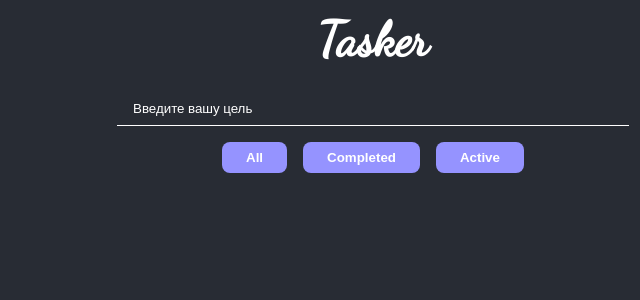
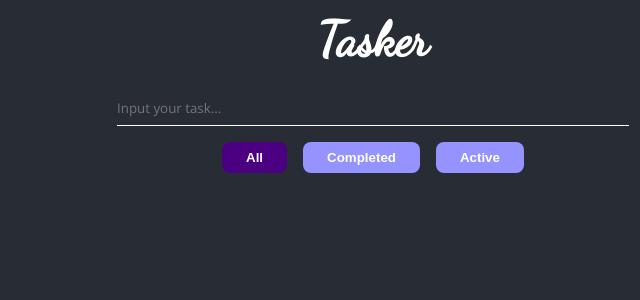
Before and after one commit to NikitaDen/tasker, a React (Create React App) app: page / in a window 1280 px wide. Shown: the top 300 px of the page, without its empty margins (267-907 px from the left). Built offline with nearby package versions, Linux system fonts and the light colour scheme.

Commit message:
styles fix

```diff
--- a/src/App.jsx
+++ b/src/App.jsx
@@ -11,7 +11,6 @@ import reducer, {
     toggleSubTodoAC,
     toggleTodoAC
 } from "./reducer";
-
 
 
 const App = () => {
@@ -31,29 +30,52 @@ const App = () => {
     };
 
     return (
-        <Context.Provider value={{dispatch, filterAC, addSubTodoAC, deleteTodoAC, toggleTodoAC, editSubTodoAC, toggleSubTodoAC, deleteSubTodoAC}}>
+        <Context.Provider value={{
+            dispatch,
+            filterAC,
+            addSubTodoAC,
+            deleteTodoAC,
+            toggleTodoAC,
+            editSubTodoAC,
+            toggleSubTodoAC,
+            deleteSubTodoAC
+        }}>
             <div className="App">
                 <h3>Tasker</h3>
                 <input className='main-input'
                        type="text"
-                       placeholder='Введите вашу цель'
+                       placeholder='Input your task...'
                        value={todoTitle}
                        onChange={event => setTodoTitle(event.target.value)}
                        autoFocus={true}
                        onKeyPress={addTodo}
                 />
                 <div>
-                    <button className='button button--filter' onClick={() => dispatch(filterAC('All'))}>All</button>
-                    <button className='button button--filter' onClick={() => dispatch(filterAC('Completed'))}>Completed</button>
-                    <button className='button button--filter' onClick={() => dispatch(filterAC('Active'))}>Active</button>
+                    <button className={`button button--filter ${state.filter === 'All' && 'active'}`}
+                            onClick={() => dispatch(filterAC('All'))}>All
+                    </button>
+                    <button className={`button button--filter ${state.filter === 'Completed' && 'active'}`}
+                            onClick={() => dispatch(filterAC('Completed'))}>Completed
+                    </button>
+                    <button className={`button button--filter ${state.filter === 'Active' && 'active'}`}
+                            onClick={() => dispatch(filterAC('Active'))}>Active
+                    </button>
                 </div>
                 {
-                    (state.filter === 'All' && state.tasks.filter(() => true).map(item => <TodoItem key={item.id} subTodo={item.subTodo} isDone={item.isDone} date={item.date} id={item.id}
-                    title={item.title}/>).reverse()) ||
-                    (state.filter === 'Completed' && state.tasks.filter(item => item.isDone === true).map(item => <TodoItem key={item.id} subTodo={item.subTodo} isDone={item.isDone} date={item.date} id={item.id}
-                                                                                                          title={item.title}/>).reverse()) ||
-                    (state.filter === 'Active' && state.tasks.filter((item) => item.isDone === false).map(item => <TodoItem key={item.id} subTodo={item.subTodo} isDone={item.isDone} date={item.date} id={item.id}
-                                                                                                       title={item.title}/>).reverse())
+                    (state.filter === 'All' && state.tasks.filter(() => true).map(item => <TodoItem key={item.id}
+                                                                                                    subTodo={item.subTodo}
+                                                                                                    isDone={item.isDone}
+                                                                                                    date={item.date}
+                                                                                                    id={item.id}
+                                                                                                    title={item.title}/>).reverse()) ||
+                    (state.filter === 'Completed' && state.tasks.filter(item => item.isDone === true).map(item =>
+                        <TodoItem key={item.id} subTodo={item.subTodo} isDone={item.isDone} date={item.date}
+                                  id={item.id}
+                                  title={item.title}/>).reverse()) ||
+                    (state.filter === 'Active' && state.tasks.filter((item) => item.isDone === false).map(item =>
+                        <TodoItem key={item.id} subTodo={item.subTodo} isDone={item.isDone} date={item.date}
+                                  id={item.id}
+                                  title={item.title}/>).reverse())
 
                 }
             </div>
--- a/src/assets/styles/styles.scss
+++ b/src/assets/styles/styles.scss
@@ -37,8 +37,13 @@ body {
     border-radius: .5rem;
     margin-top: 1rem;
     transition: .3s;
+
     &:active {
       transform: scale(.9);
+    }
+
+    &.active {
+      background-color: indigo;
     }
   }
 }
@@ -53,7 +58,7 @@ input[type='checkbox'] {
   padding-bottom: .27rem;
   bottom: 0;
   font-size: .8rem;
-  color: darkgrey;
+  color: #282c34;
   text-align: center;
 
   @media all and (max-width: 492px){
@@ -94,7 +99,7 @@ input[type='checkbox'] {
     color: white;
 
     &::placeholder {
-      color: white;
+      color: rgba(255, 255, 255, .35);
     }
   }
 
@@ -102,12 +107,11 @@ input[type='checkbox'] {
     outline: none;
     border: none;
     border-bottom: 1px solid white;
-    padding: 0 0 .5rem 1rem;
+    padding: 0 0 .5rem;
     width: 40vw;
     background-color: transparent;
     min-width: 280px;
     max-width: 700px;
-
   }
 
   .isDone {
--- a/src/components/TodoItem/TodoSubItem/TodoSubItem.jsx
+++ b/src/components/TodoItem/TodoSubItem/TodoSubItem.jsx
@@ -31,14 +31,19 @@ const TodoSubItem = (props) => {
                          value={subTitle}
                          onChange={event => setSubTitle(event.target.value)}
                          onKeyPress={editSubTodo}
-                         onBlur={() => {setDisabled(true)}}
+                         onBlur={() => {
+                             setDisabled(true)
+                         }}
                          autoFocus={true}
-                         placeholder={'Введите подцель'}/>
+                         placeholder={'Input subtask...'}/>
             }
 
             <div className='buttons'>
-                <img src={edit} alt='edit' className='button' onClick={() => {setDisabled(false)}}/>
-                <img src={pin} alt='remove' className='button' onClick={() => props.dispatch(props.deleteSubTodoAC(props.id, props.item.subId))}/>
+                <img src={pin} alt='remove' className='button'
+                     onClick={() => props.dispatch(props.deleteSubTodoAC(props.id, props.item.subId))}/>
+                <img src={edit} alt='edit' className='button' onClick={() => {
+                    setDisabled(false)
+                }}/>
             </div>
         </div>
     )
--- a/src/components/TodoItem/TodoSubItem/todo-subitem.scss
+++ b/src/components/TodoItem/TodoSubItem/todo-subitem.scss
@@ -3,10 +3,13 @@
   width: 80vw;
   margin: 0 auto;
   display: grid;
-  grid-template-columns: 2.5rem 1fr 2.5rem;
+  grid-template-columns: 2.5rem minmax(150px, 680px) 2.5rem;
   min-width: 290px;
   max-width: 700px;
   position: relative;
+  border-bottom: 1px solid white;
+  word-wrap: break-word;
+
 
   &__check {
     position: relative;
@@ -20,7 +23,7 @@
   span {
     margin: 0;
     font-weight: 400;
-    height: 1rem;
+    //height: 1rem;
     display: inline-block;
     padding: 0 .5rem .25rem;
     position: relative;
@@ -36,7 +39,7 @@
     outline: none;
     background: none;
     border: none;
-    border-bottom: 1px solid white;
+    //border-bottom: 1px solid white;
     color: white;
     padding-bottom: .75rem;
   }
```
Also changed, not shown: src/reducer.jsx (+12 -6 lines), src/assets/images/add.svg, src/assets/images/delete.svg.
